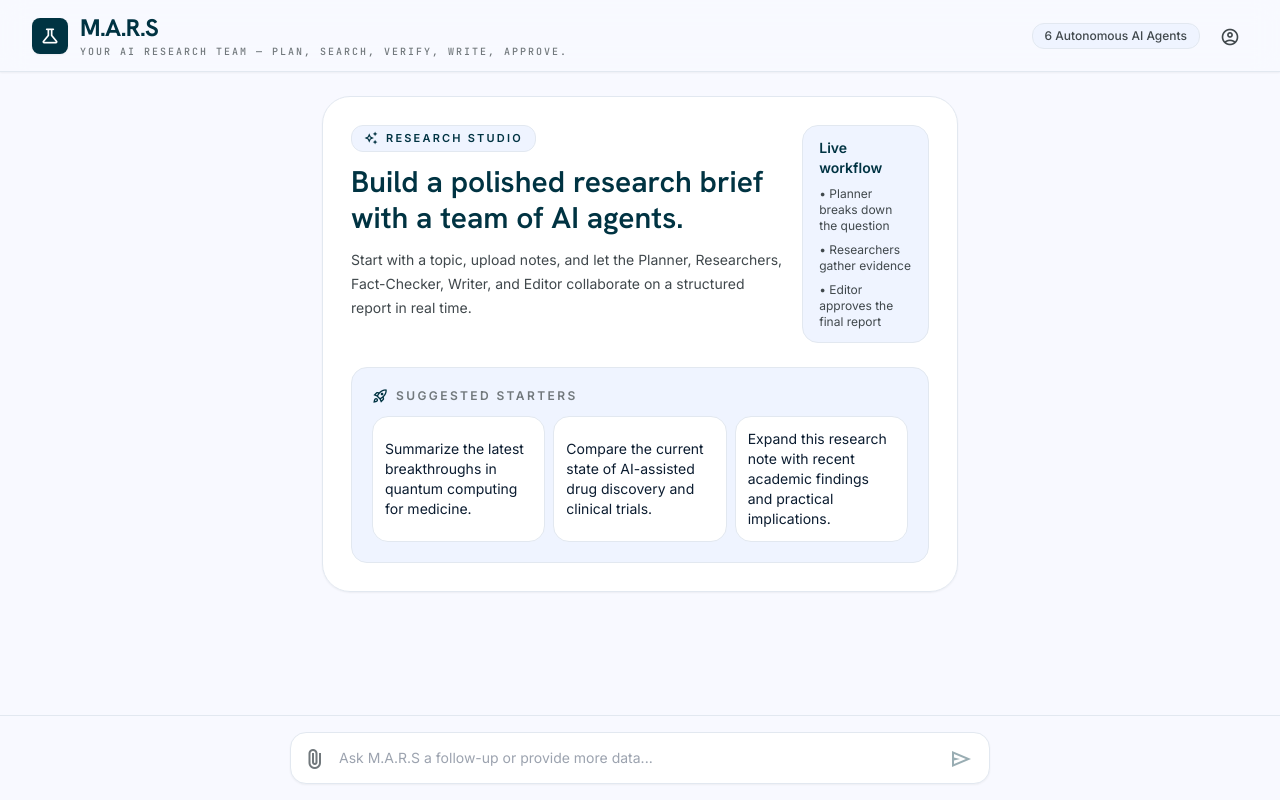
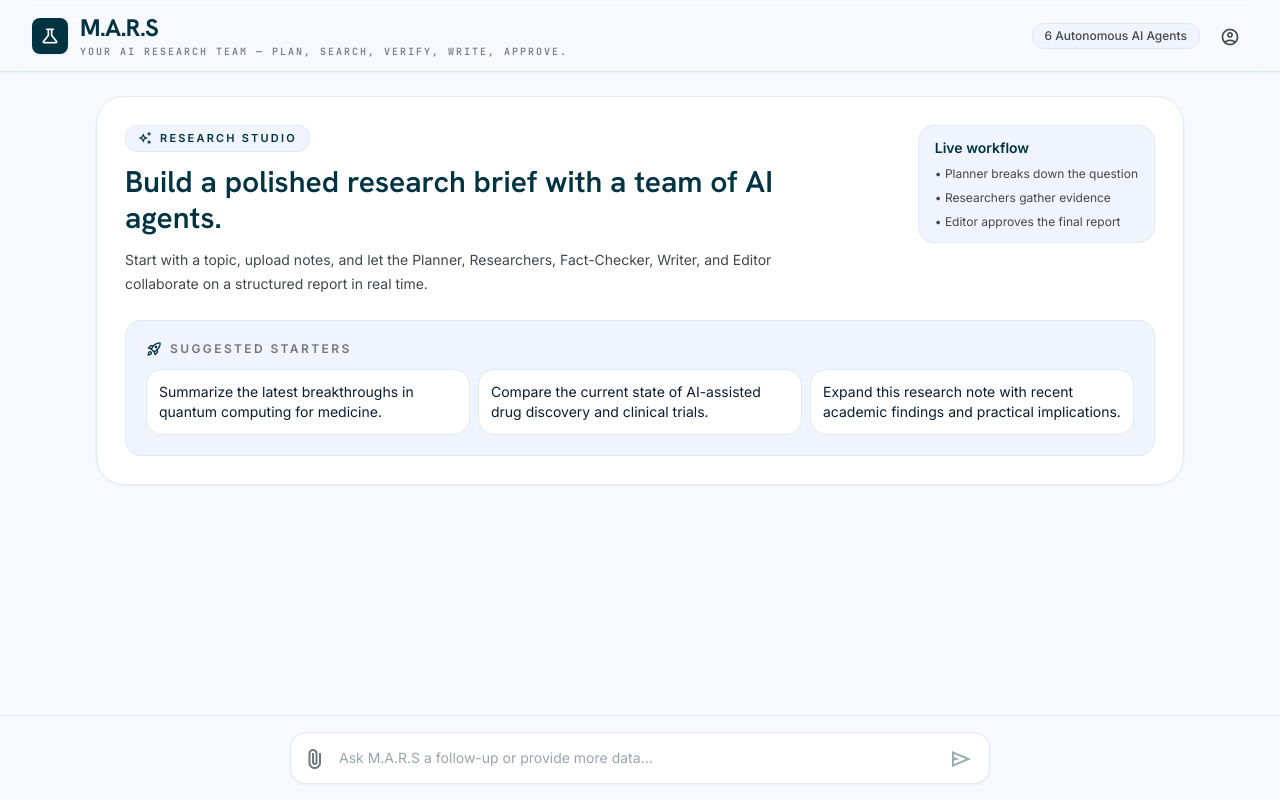
Before and after one commit to Hassan-asim/M.A.R.S, a Next.js app: page / in a window 1280 px wide. Built offline with nearby package versions, Linux system fonts and the light colour scheme.

Commit message:
Refine Stitch-inspired research UI

```diff
--- a/app/page.tsx
+++ b/app/page.tsx
@@ -170,9 +170,9 @@ export default function Home() {
     <div className="min-h-screen bg-background font-chat-bubble text-on-surface">
       <ChatHeader />
 
-      <main className="pt-20 pb-40 md:pb-36 px-4 md:px-8 max-w-report-max-width mx-auto w-full flex flex-col gap-6">
+      <main className="mx-auto flex w-full max-w-6xl flex-col gap-6 px-4 pb-40 pt-24 md:px-8 md:pb-36">
         {chatItems.length === 0 ? (
-          <section className="mt-4 overflow-hidden rounded-[28px] border border-surface-border bg-white/95 p-5 shadow-sm sm:p-7">
+          <section className="overflow-hidden rounded-[28px] border border-surface-border bg-white/95 p-5 shadow-sm sm:p-7">
             <div className="flex flex-col gap-4 md:flex-row md:items-start md:justify-between">
               <div className="max-w-2xl">
                 <div className="mb-3 inline-flex items-center rounded-full border border-surface-border bg-surface-container-low px-3 py-1 text-[11px] font-semibold uppercase tracking-[0.2em] text-primary">
@@ -221,7 +221,7 @@ export default function Home() {
             {chatItems.map((item) => {
               if (item.type === 'user') {
                 return (
-                  <div key={item.id} className="flex flex-col items-end w-full animate-fade-in">
+                  <div key={item.id} className="flex w-full flex-col items-end animate-fade-in">
                     <div className="max-w-[88%] rounded-2xl rounded-tr-none border border-surface-border bg-primary px-4 py-3 text-white shadow-sm">
                       <p className="text-sm leading-6">{item.userTopic}</p>
                       {item.fileName && (
```
